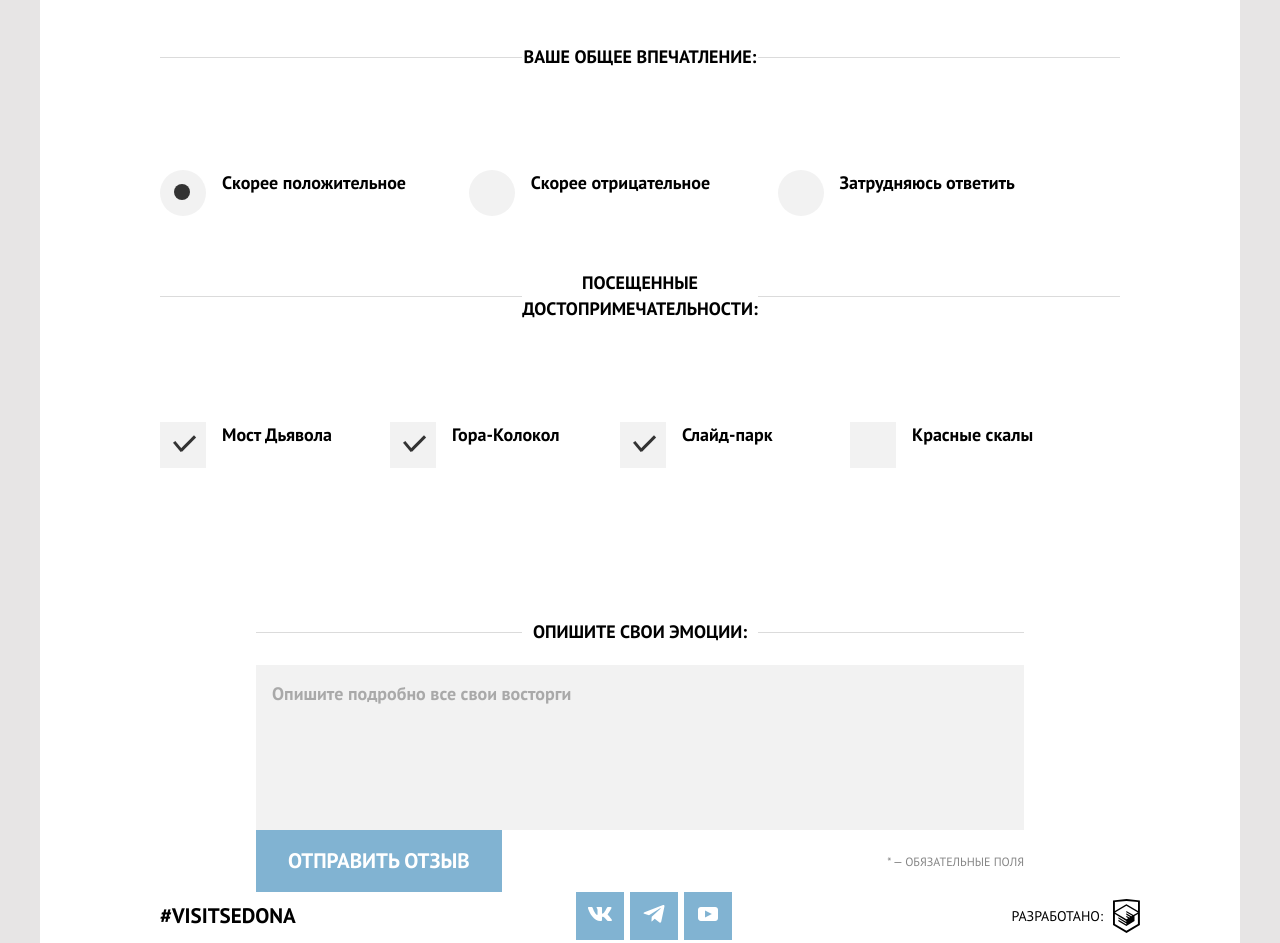
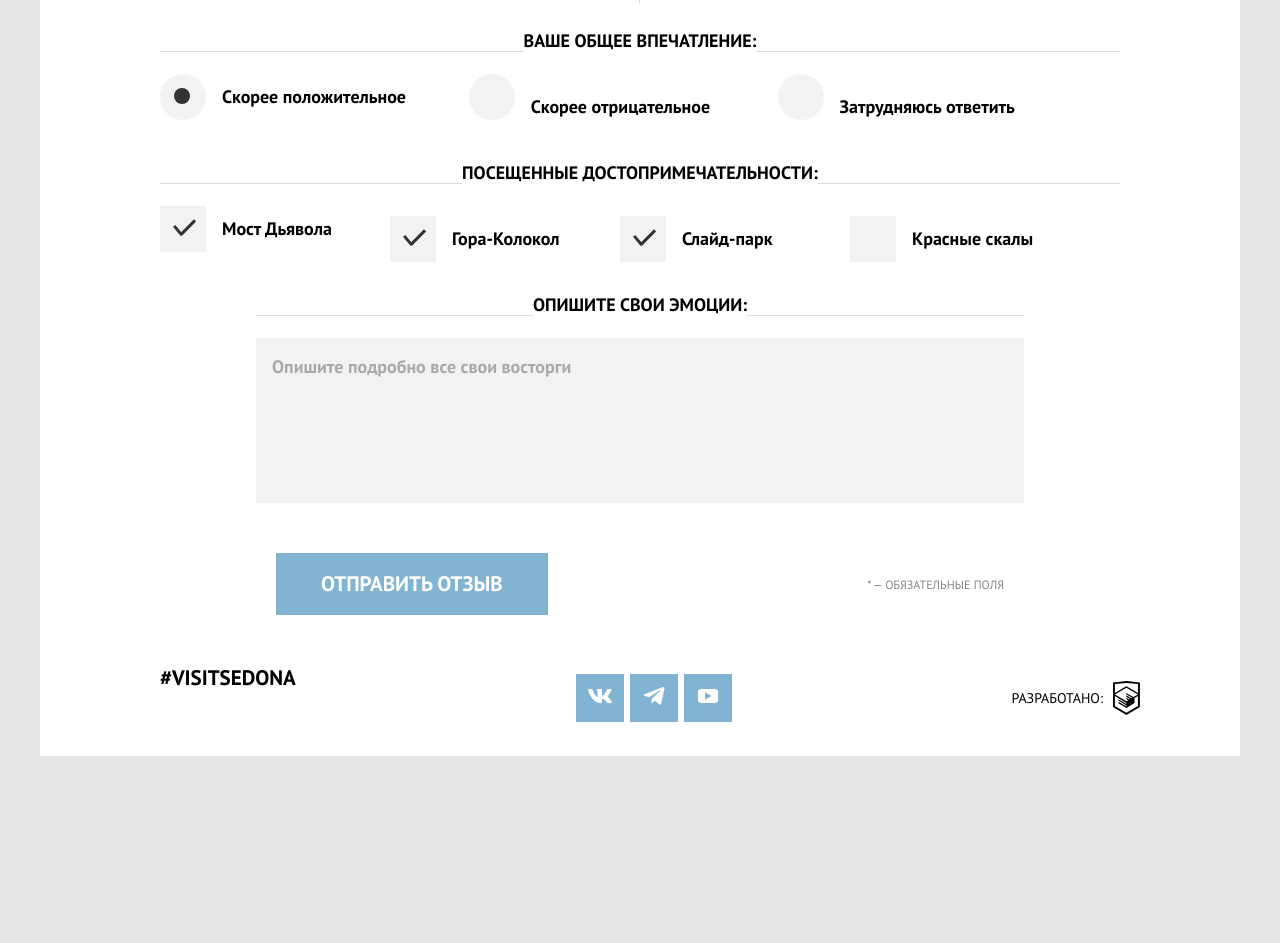
Before and after one commit to htmlacademy-adaptive/1601065-sedona-25, a website: page source/form.html in a window 1280 px wide. Shown: the part 881-1824 px from the top of the page. After the commit the page ends 1637 px from the top, so only its background shows below. Drawn offline with nearby package versions, Linux system fonts and the light colour scheme; files that its build step writes are made by us from their sources; files whose address does not match are found by name.

Commit message:
Форма

```diff
--- a/source/form.html
+++ b/source/form.html
@@ -69,7 +69,7 @@
             <input class="catalog-filter__input" type="text" name="name" placeholder="Пустота">
           </label>
           <label class="catalog-filter__control">
-            <span>Отчество:</span>
+            <span class="catalog-filter__span">Отчество:</span>
             <input class="catalog-filter__input" type="text" name="name" placeholder="Викторович">
           </label>
         </div>
@@ -101,6 +101,7 @@
           </label>
         </div>
       </div>
+      <div class="catalog-filter__div--border">
         <fieldset class="catalog-filter__group-location">
           <legend class="catalog-filter__text-subtitle">Вaше oбщее впечатление:</legend>
             <ul class="catalog-filter__list-one">
@@ -116,19 +117,21 @@
                 <label class="catalog-filter__control">
                   <input class="catalog-filter__control-input visually-hidden" type="radio" name="impression">
                   <span class="catalog-filter__control-mark"></span>
-                <span class="catalog-filter__control-label">Скорее отрицательное</span>
+                  <span class="catalog-filter__control-label catalog-filter__control-label-one">Скорее отрицательное</span>
                 </label>
               </li>
               <li class="catalog-filter__item catalog-filter__item-label">
                 <label class="catalog-filter__control">
                   <input class="catalog-filter__control-input visually-hidden" type="radio" name="impression">
                   <span class="catalog-filter__control-mark"></span>
-                <span class="catalog-filter__control-label">Затрудняюсь ответить</span>
+                  <span class="catalog-filter__control-label catalog-filter__control-label-two">Затрудняюсь ответить</span>
                 </label>
               </li>
             </ul>
           </div>
         </fieldset>
+      </div>
+      <div class="catalog-filter__div--border-one">
         <fieldset class="catalog-filter__group-location">
           <legend class="catalog-filter__text-subtitle">Посещенные достопримечательности:</legend>
             <ul class="catalog-filter__list-two">
@@ -142,26 +145,27 @@
               <li class="catalog-filter__item">
                 <label class="catalog-filter__control">
                   <input class="catalog-filter__control-input visually-hidden" type="checkbox" name="Гора-Колокол" checked>
-                <span class="catalog-filter__control-mark"></span>
-                <span class="catalog-filter__control-label">Гора-Колокол</span>
+                  <span class="catalog-filter__control-mark catalog-filter__control-mark-one"></span>
+                  <span class="catalog-filter__control-label catalog-filter__control-label-three">Гора-Колокол</span>
                 </label>
               </li>
               <li class="catalog-filter__item">
                 <label class="catalog-filter__control">
                   <input class="catalog-filter__control-input visually-hidden" type="checkbox" name="Слайд-парк" checked>
-                <span class="catalog-filter__control-mark"></span>
-                <span class="catalog-filter__control-label">Слайд-парк</span>
+                  <span class="catalog-filter__control-mark catalog-filter__control-mark-one"></span>
+                  <span class="catalog-filter__control-label catalog-filter__control-label-for">Слайд-парк</span>
                 </label>
               </li>
               <li class="catalog-filter__item">
                 <label class="catalog-filter__control">
                   <input class="catalog-filter__control-input visually-hidden" type="checkbox" name="Красные скалы">
-                <span class="catalog-filter__control-mark"></span>
-                <span class="catalog-filter__control-label">Красные скалы</span>
+                  <span class="catalog-filter__control-mark catalog-filter__control-mark-one"></span>
+                  <span class="catalog-filter__control-label catalog-filter__control-label-five">Красные скалы</span>
                 </label>
               </li>
             </ul>
           </fieldset>
+        </div>
         <div class="catalog-filter__div">
           <fieldset class="catalog-filter__group-location">
             <legend class="catalog-filter__text-subtitle catalog-filter__label-input">Опишите свои эмоции:</legend>
@@ -177,10 +181,10 @@
   </main>
   <footer class="main-footer">
     <div class="main-footer__wrapper">
-      <div class="main-footer__social">
-        <p class="main-footer__hashtag">#visitsedona</p>
+      <div class="main-footer__social main-footer__social-form">
+        <p class="main-footer__hashtag main-footer__hashtag-form">#visitsedona</p>
         <b class="visually-hidden">Давайте дружить!</b>
-        <ul class="social-list">
+        <ul class="main-footer__social-list-form social-list">
           <li class="social-list__item">
             <a class="social-list__link social-list__link--vkontakte" href="https://vk.com/htmlacademy">
               <span class="visually-hidden"> Мы в Вконтакте</span>
@@ -190,7 +194,7 @@
             </a>
           </li>
           <li class="social-list__item">
-            <a class="social-list__link social-list__link--youtube" href="https://t.me/htmlacademy" ">
+            <a class="social-list__link social-list__link--youtube" href="https://t.me/htmlacademy">
               <span class="visually-hidden">Мы в Телеграме</span>
               <svg width="24" height="24" viewBox="0 0 24 24" fill="none" xmlns="http://www.w3.org/2000/svg">
                 <path d="m22.44 4.622-3.17 14.944c-.239 1.055-.862 1.317-1.748.82l-4.828-3.558-2.33 2.242c-.258.258-.473.473-.97.473l.347-4.917 8.948-8.086c.39-.346-.084-.54-.604-.192L7.022 13.314 2.26 11.823c-1.036-.323-1.055-1.036.216-1.533l18.627-7.177c.863-.323 1.617.192 1.336 1.51Z" fill="#fff"/>
--- a/source/less/blocks/catalog-filter.less
+++ b/source/less/blocks/catalog-filter.less
@@ -16,7 +16,7 @@
   border: none;
   margin: 0;
   padding: 0;
-  margin-top: 59px;
+  margin-top: 25px;
 
   @media (min-width: @tablet-width) {
     grid-column-start: 1;
@@ -34,8 +34,7 @@
 .catalog-filter__list-one {
   list-style-type: none;
   margin: 0;
-  margin-top: 50px;
-  padding: 0 20px 0;
+  padding: 0 20px 25px;
 
   @media (min-width: @tablet-width) {
     display: grid;
@@ -53,8 +52,7 @@
 .catalog-filter__list-two {
   list-style-type: none;
   margin: 0;
-  padding: 0 20px 0;
-  margin-top: 50px;
+  padding: 0 20px 20px;
 
   @media (min-width: @tablet-width) {
     display: grid;
@@ -72,14 +70,12 @@
 .catalog-filter__text-subtitle {
   border: none;
   margin: 0 auto;
-  padding: 0;
+  padding: 0 0 20px;
   text-transform: uppercase;
   text-align: center;
   font-weight: 700;
   font-size: 18px;
   line-height: 26px;
-  margin-bottom: 20px;
-  width: 236px;
 }
 
 .catalog-filter__title {
@@ -159,6 +155,7 @@
   text-transform: initial;
   color: #000000;
   padding-left: 62px;
+  padding-top: 10px;
 }
 
 .catalog-filter__control-input[type="radio"] + .catalog-filter__control-mark {
@@ -197,8 +194,6 @@
 }
 
 .catalog-filter__item {
-  margin-top: 30px;
-
   @media (min-width: @desktop-width) {
     width: 230px;
   }
@@ -233,7 +228,7 @@
 
 .catalog-filter__button--to-apply {
   box-sizing: border-box;
-  padding: 18px 32px 18px;
+  padding: 18px 45px 18px;
 }
 
 .catalog-filter__subtitle-button {
@@ -265,6 +260,8 @@
 
 
 .catalog-filter__button-subtitle {
+  padding: 50px 20px 0;
+
   @media (min-width: @tablet-width) {
     display: flex;
     justify-content: space-between;
@@ -284,7 +281,6 @@
 }
 
 .catalog-filter__div {
-  margin-top: 97px;
   grid-column-start: 1;
   grid-column-end: 4;
 
@@ -329,6 +325,7 @@
 
 .catalog-filter__container-two {
   border-top: 1px solid #e5e5e5;
+  padding: 5px 0 0;
 
   @media (min-width: @tablet-width) {
     padding-left: 44px;
@@ -342,7 +339,7 @@
 }
 
 .catalog-filter__padding {
-  padding: 0 20px 0;
+  padding: 23px 20px 20px;
 }
 
 .catalog-filter__border {
@@ -361,3 +358,50 @@
 .catalog-filter__span {
   padding: 0 12px 0;
 }
+
+.catalog-filter__div--border {
+  border-top: 1px solid #e5e5e5;
+
+  @media (min-width: @tablet-width) {
+    grid-row-start: 2;
+    grid-column-start: 1;
+    grid-column-end: 3;
+    border: none;
+  }
+}
+
+.catalog-filter__div--border-one {
+  border-top: 1px solid #e5e5e5;
+  border-bottom: 1px solid #e5e5e5;
+
+  @media (min-width: @tablet-width) {
+    grid-row-start: 3;
+    grid-column-start: 1;
+    grid-column-end: 3;
+    border: none;
+  }
+}
+
+.catalog-filter__control-label-one {
+  padding-top: 20px;
+}
+
+.catalog-filter__control-label-two {
+  padding-top: 20px;
+}
+
+.catalog-filter__control-label-three {
+  padding-top: 20px;
+}
+
+.catalog-filter__control-label-for {
+  padding-top: 20px;
+}
+
+.catalog-filter__control-label-five {
+  padding-top: 20px;
+}
+
+.catalog-filter__control-mark-one {
+  margin: 10px 0 0;
+}
--- a/source/less/blocks/main-footer.less
+++ b/source/less/blocks/main-footer.less
@@ -18,6 +18,10 @@
   }
 }
 
+.main-footer__hashtag-form {
+  padding-bottom: 40px;
+}
+
 
 .main-footer {
   text-align: center;
@@ -25,10 +29,7 @@
 
 .main-footer__social {
   padding: 28px 80px 23px;
-  display: flex;
-  text-align: center;
-  align-items: center;
-  justify-content: space-between;
+  display: block;
 
   @media (min-width: @tablet-width) {
     display: flex;
@@ -43,6 +44,10 @@
     justify-content: space-between;
     padding: 0 100px 25px;
   }
+}
+
+.main-footer__social-form {
+  padding-top: 50px;
 }
 
 .main-footer__map {
@@ -72,3 +77,8 @@
     margin: 0;
   }
 }
+
+.main-footer__social-list-form {
+  padding: 0;
+  padding-bottom: 35px;
+}
--- a/source/less/blocks/section-form.less
+++ b/source/less/blocks/section-form.less
@@ -1,5 +1,5 @@
 .section-form {
-  padding: 36px 7px 53px;
+  padding: 36px 7px 28px;
 }
 
 .section-form__text-subtitle {
--- a/source/less/blocks/site-list.less
+++ b/source/less/blocks/site-list.less
@@ -52,7 +52,7 @@
 .site-list__item:nth-child(2) {
   @media (min-width: @tablet-width) {
     margin-top: 18px;
-    margin-right: 31%;
+    margin-right: 30%;
   }
 
   @media (min-width: @desktop-width) {
--- a/source/less/blocks/social-list.less
+++ b/source/less/blocks/social-list.less
@@ -1,6 +1,5 @@
 .social-list {
   margin: 0;
-  padding: 0;
   list-style-type: none;
   display: flex;
   flex-wrap: wrap;
@@ -10,11 +9,13 @@
   @media (min-width: @tablet-width) {
     display: flex;
     align-items: center;
+    padding: 0;
   }
 
   @media (min-width: @desktop-width) {
     display: flex;
     align-items: center;
+    padding: 0;
   }
 }
 
```
Lines whose indentation alone changed are shown as unchanged.
